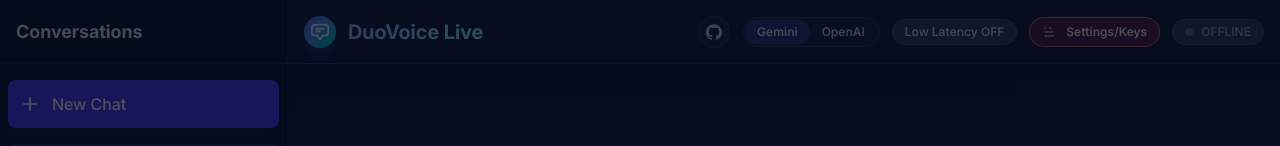
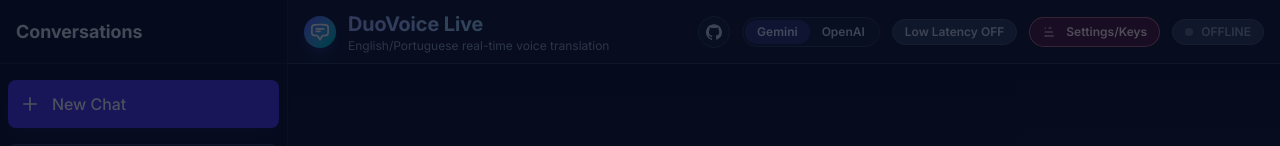
Before and after one commit to garyj/duovoice, a React (Vite) app: page / in a window 1280 px wide. Shown: the top 146 px of the page. Built offline with nearby package versions, Linux system fonts and the light colour scheme; no server answers.

Commit message:
feat(ui): add header subtitle

```diff
--- a/App.tsx
+++ b/App.tsx
@@ -1003,7 +1003,10 @@
             <div className="w-8 h-8 rounded-full bg-gradient-to-br from-indigo-500 to-teal-400 flex items-center justify-center shadow-lg shadow-indigo-500/20">
               <svg xmlns="http://www.w3.org/2000/svg" fill="none" viewBox="0 0 24 24" strokeWidth={2} stroke="currentColor" className="w-5 h-5 text-white"><path strokeLinecap="round" strokeLinejoin="round" d="M7.5 8.25h9m-9 3H12m-9.75 1.51c0 1.6 1.123 2.994 2.707 3.227 1.129.166 2.27.293 3.423.379.35.026.67.21.865.501L12 21l2.755-4.133a1.14 1.14 0 01.865-.501 48.172 48.172 0 003.423-.379c1.584-.233 2.707-1.626 2.707-3.228V6.741c0-1.602-1.123-2.995-2.707-3.228A48.394 48.394 0 0012 3c-2.392 0-4.744.175-7.043.513C3.373 3.746 2.25 5.14 2.25 6.741v6.018z" /></svg>
             </div>
-            <h1 className="text-lg md:text-xl font-bold bg-clip-text text-transparent bg-gradient-to-r from-indigo-300 to-teal-200">DuoVoice Live</h1>
+            <div className="flex flex-col leading-tight">
+              <h1 className="text-lg md:text-xl font-bold bg-clip-text text-transparent bg-gradient-to-r from-indigo-300 to-teal-200">DuoVoice Live</h1>
+              <p className="text-[10px] md:text-xs text-slate-400">English/Portuguese real-time voice translation</p>
+            </div>
           </div>
           <div className="relative flex items-center gap-3">
             <a
```
